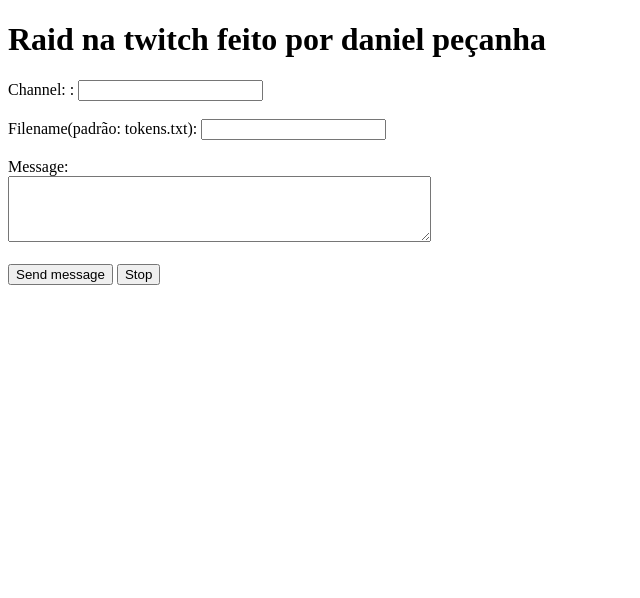
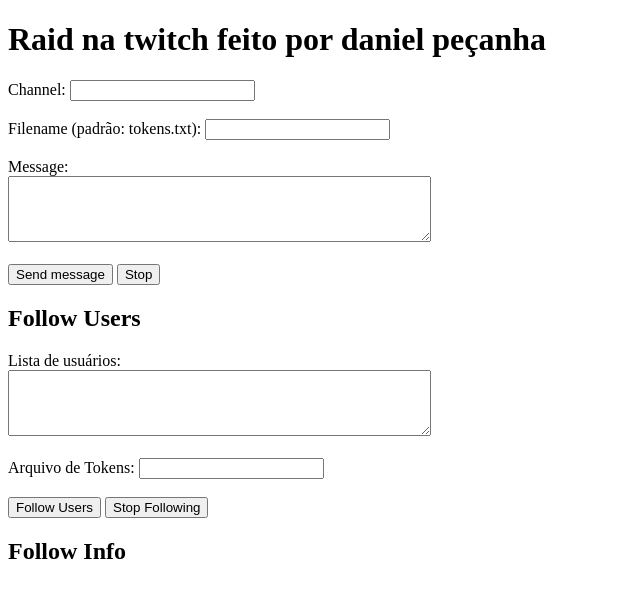
Before and after one commit to morotexd1/twitchtoolsx, a Flask app: page / in a window 1280 px wide. Shown: the top 598 px of the page, without its empty margins (0-640 px from the left). Run offline with Flask 3, Linux system fonts and the light colour scheme.

Commit message:
Update index.html

```diff
--- a/templates/index.html
+++ b/templates/index.html
@@ -8,10 +8,10 @@
 <body>
     <h1>Raid na twitch feito por daniel peçanha</h1>
     <form action="/send_message" method="post" id="messageForm">
-        <label for="channel">Channel: :</label>
+        <label for="channel">Channel: </label>
         <input type="text" id="channel" name="channel" required><br><br>
 
-        <label for="filename">Filename(padrão: tokens.txt):</label>
+        <label for="filename">Filename (padrão: tokens.txt):</label>
         <input type="text" id="filename" name="filename" required><br><br>
 
         <label for="message">Message:</label><br>
@@ -20,6 +20,25 @@
         <button type="submit" id="sendMessageBtn">Send message</button>
         <button type="button" id="stopMessageBtn">Stop</button>
     </form>
+
+    <h2>Follow Users</h2>
+    <form action="/follow_users" method="post" id="followForm">
+        <label for="users">Lista de usuários:</label><br>
+        <textarea id="users" name="users" rows="4" cols="50" required></textarea><br><br>
+
+        <label for="tokensFile">Arquivo de Tokens:</label>
+        <input type="text" id="tokensFile" name="tokensFile" required><br><br>
+
+        <button type="submit" id="followUsersBtn">Follow Users</button>
+        <button type="button" id="stopFollowBtn">Stop Following</button>
+    </form>
+
+    <div id="followInfo">
+        <h2>Follow Info</h2>
+        <ul id="followInfoList">
+            <!-- Informações sobre os tokens que seguiram os usuários serão exibidas aqui -->
+        </ul>
+    </div>
 
     <script>
         document.getElementById("stopMessageBtn").addEventListener("click", function() {
@@ -35,6 +54,30 @@
                     console.error("Error: ", error);
                 });
         });
+
+        document.getElementById("stopFollowBtn").addEventListener("click", function() {
+            fetch("/stop_follow")
+                .then(response => {
+                    if (response.ok) {
+                        alert("Seguimento de usuários parado!");
+                        return response.json();
+                    } else {
+                        alert("Erro ao parar o seguimento de usuários!");
+                    }
+                })
+                .then(data => {
+                    const followInfoList = document.getElementById("followInfoList");
+                    followInfoList.innerHTML = "";
+                    data.forEach(tokenInfo => {
+                        const li = document.createElement("li");
+                        li.textContent = tokenInfo;
+                        followInfoList.appendChild(li);
+                    });
+                })
+                .catch(error => {
+                    console.error("Error: ", error);
+                });
+        });
     </script>
 </body>
 </html>
```
